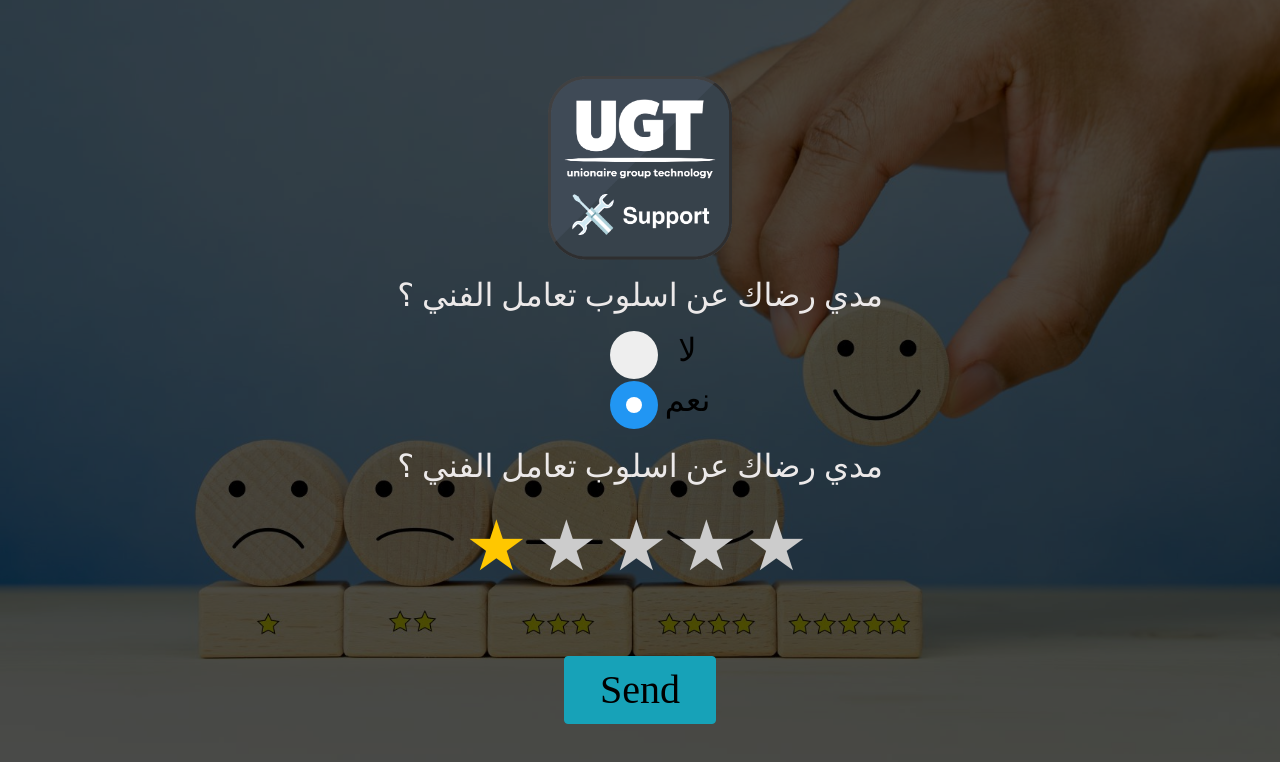
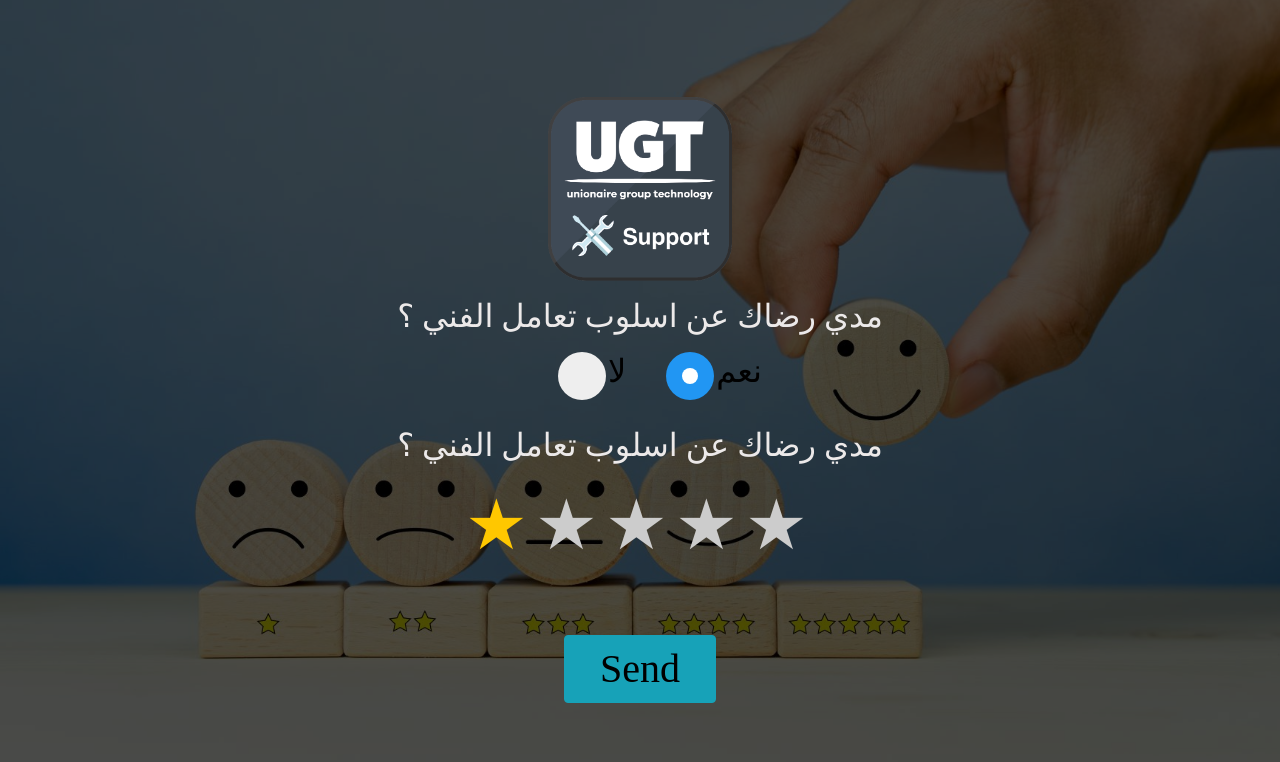
Before and after one commit to Mostafaessam7/Survey, a plain HTML site: page index.html in a window 1280 px wide. Drawn offline with Linux system fonts and the light colour scheme; a web font is replaced by a local one.

Commit message:
css edit 13

```diff
--- a/css/style.css
+++ b/css/style.css
@@ -39,7 +39,7 @@ body {
 .container1 {
   display: block;
   position: relative;
-  padding-left: 35px;
+  padding-left: 50px;
   margin-bottom: 12px;
   cursor: pointer;
   font-size: 5vh;
@@ -63,7 +63,6 @@ body {
 }
 .ser-q
 {
-  margin-left: 20px;
 
 
 }
--- a/index.html
+++ b/index.html
@@ -31,7 +31,7 @@
 					مدي رضاك عن اسلوب تعامل الفني ؟
 				</h2>
 			</div>
-			<div class=" pb-3 z-indexx ">
+			<div class="row pb-3 z-indexx ">
 
 				<label class="container1  ">
 					<h2 class="ser-q">لا</h2>
```
